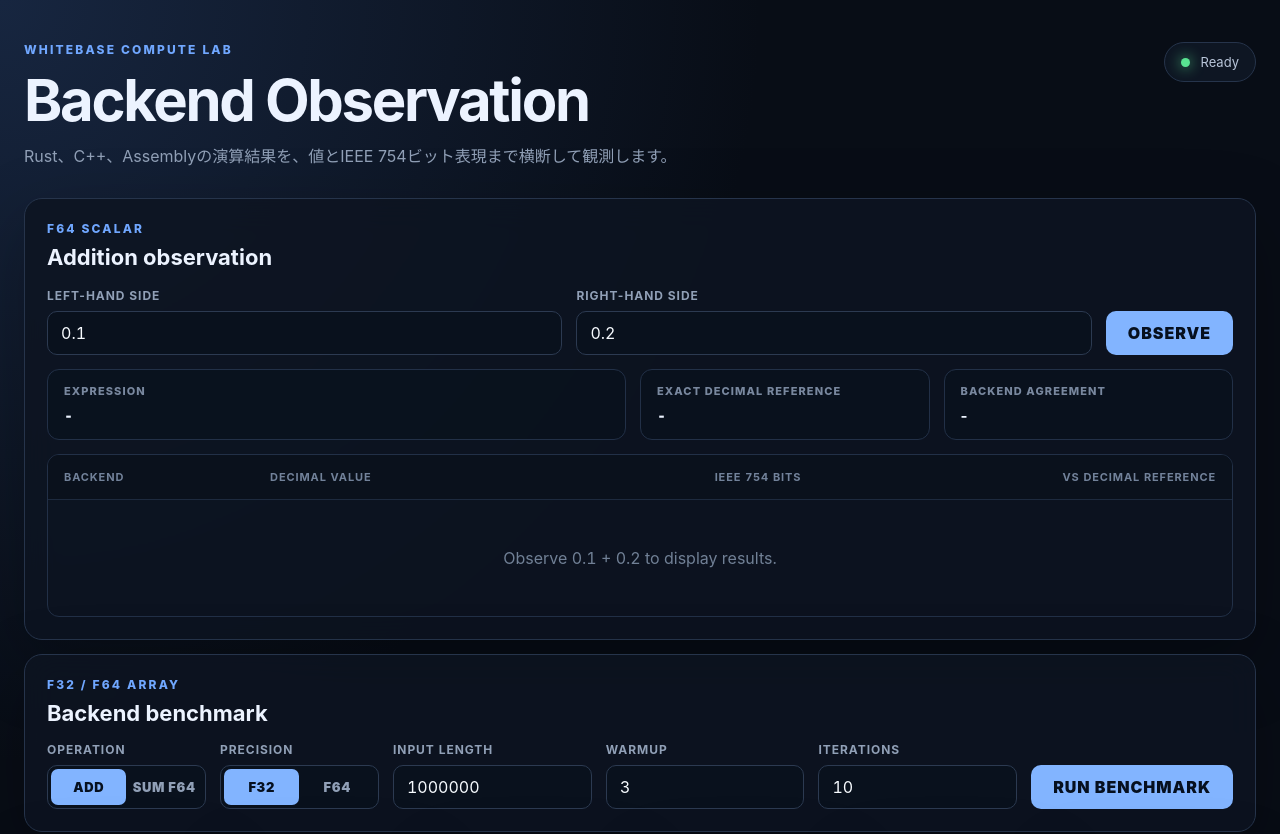
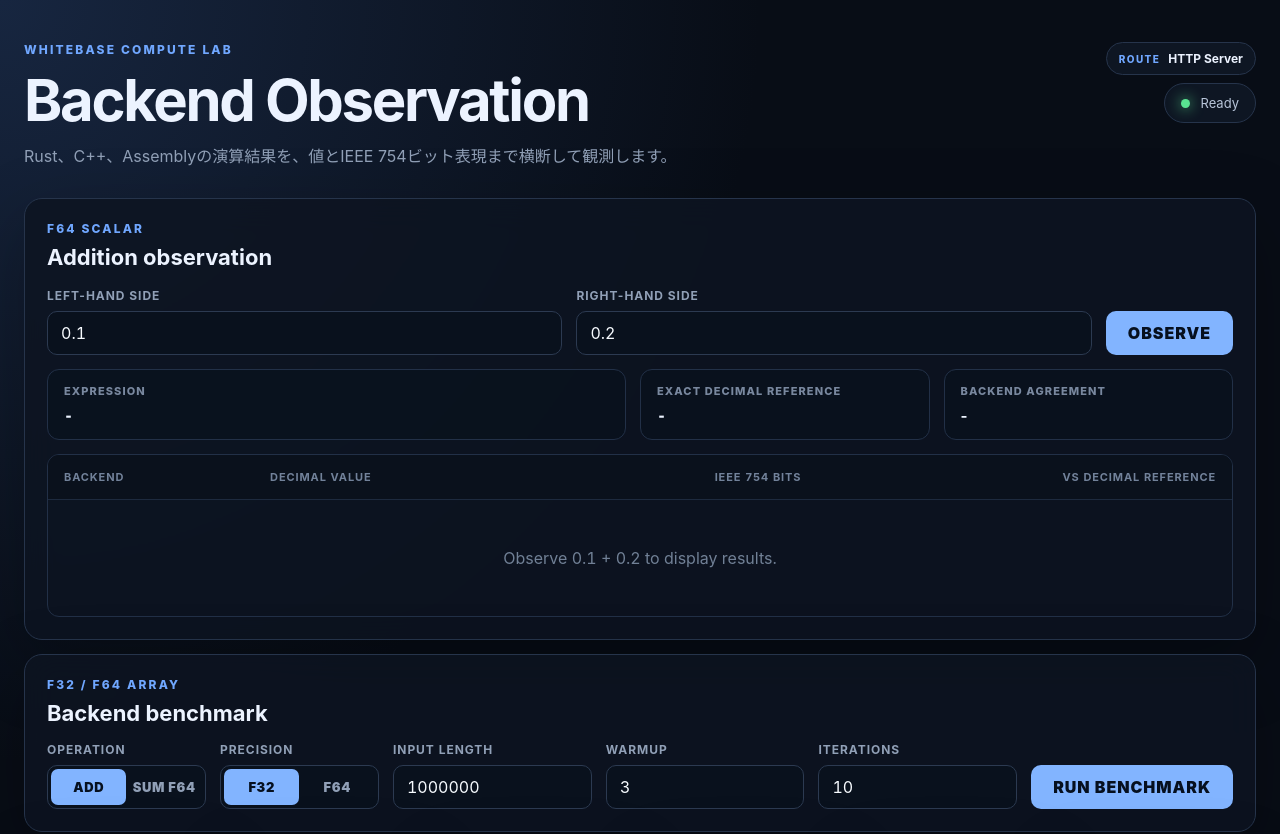
Before and after one commit to Hokutaka/Whitebase, a website built with Vite: page apps/whitebase-app/index.html in a window 1280 px wide. Shown: the top 834 px of the page. Built offline with nearby package versions, Linux system fonts and the light colour scheme; files whose address does not match are found by name.

Commit message:
Execution RouteをUIに表示する (#31)

```diff
--- a/apps/whitebase-app/src/main.ts
+++ b/apps/whitebase-app/src/main.ts
@@ -101,17 +101,6 @@ const API_BASE_URL = getApiBaseUrl();
 
 const executionRoute = initializeComputeClient();
 
-void executionRoute.then(
-  (route: ExecutionRoute) => {
-    console.log(`[Whitebase] Execution route: ${route}`);
-  },
-  (error: unknown) => {
-    console.error(
-      `[Whitebase] Execution route initialization failed: ${errorMessage(error)}`,
-    );
-  },
-);
-
 const app = requireElement<HTMLDivElement>("#app");
 app.innerHTML = `
   <main class="shell">
@@ -124,10 +113,17 @@ app.innerHTML = `
         </p>
       </div>
 
+      <div class="runtime-status">
+      <div class="route-panel">
+        <span class="route-label">ROUTE</span>
+        <strong id="execution-route">Detecting...</strong>
+      </div>
+
       <div class="status-panel">
         <span class="status-dot"></span>
         <span id="application-status">Ready</span>
       </div>
+    </div>
     </header>
 
     <section class="observation-panel">
@@ -349,6 +345,7 @@ const observationResultsBody = requireElement<HTMLTableSectionElement>(
 const benchmarkForm = requireElement<HTMLFormElement>("#benchmark-form");
 const runButton = requireElement<HTMLButtonElement>("#run-button");
 const statusElement = requireElement<HTMLSpanElement>("#application-status");
+const executionRouteElement = requireElement<HTMLElement>("#execution-route");
 const errorElement = requireElement<HTMLParagraphElement>("#error-message");
 const resultsBody = requireElement<HTMLTableSectionElement>("#results-body");
 const summary = requireElement<HTMLElement>("#summary");
@@ -362,6 +359,20 @@ const f64PrecisionInput = requireElement<HTMLInputElement>(
 document
   .querySelectorAll<HTMLInputElement>('input[name="benchmark-operation"]')
   .forEach((input) => input.addEventListener("change", syncBenchmarkControls));
+
+void executionRoute.then(
+  (route: ExecutionRoute) => {
+    executionRouteElement.textContent = executionRouteLabel(route);
+    console.log(`[Whitebase] Execution route: ${route}`);
+  },
+  (error: unknown) => {
+    executionRouteElement.textContent = "Unavailable";
+
+    console.error(
+      `[Whitebase] Execution route initialization failed: ${errorMessage(error)}`,
+    );
+  },
+);
 
 syncBenchmarkControls();
 
@@ -678,6 +689,17 @@ function formatDuration(
   return `${nanoseconds.toFixed(1)} ns`;
 }
 
+function executionRouteLabel(route: ExecutionRoute): string {
+  switch (route) {
+    case "tauri":
+      return "Tauri IPC";
+    case "server":
+      return "HTTP Server";
+    case "wasm":
+      return "WebAssembly";
+  }
+}
+
 function escapeHtml(value: string): string {
   const element = document.createElement("div");
   element.textContent = value;
--- a/apps/whitebase-app/src/styles.css
+++ b/apps/whitebase-app/src/styles.css
@@ -73,6 +73,37 @@ h2 {
   margin-bottom: 0;
   color: #91a0b7;
   line-height: 1.7;
+}
+
+.runtime-status {
+  display: flex;
+  flex-direction: column;
+  align-items: flex-end;
+  gap: 8px;
+}
+
+.route-panel {
+  display: flex;
+  align-items: center;
+  gap: 8px;
+  padding: 8px 12px;
+  border: 1px solid #26344b;
+  border-radius: 999px;
+  background: #101827cc;
+  color: #b8c5d9;
+  font-size: 12px;
+}
+
+.route-label {
+  color: #70a7ff;
+  font-size: 10px;
+  font-weight: 800;
+  letter-spacing: 0.14em;
+}
+
+#execution-route {
+  color: #ecf3ff;
+  font-weight: 700;
 }
 
 .status-panel {
```
